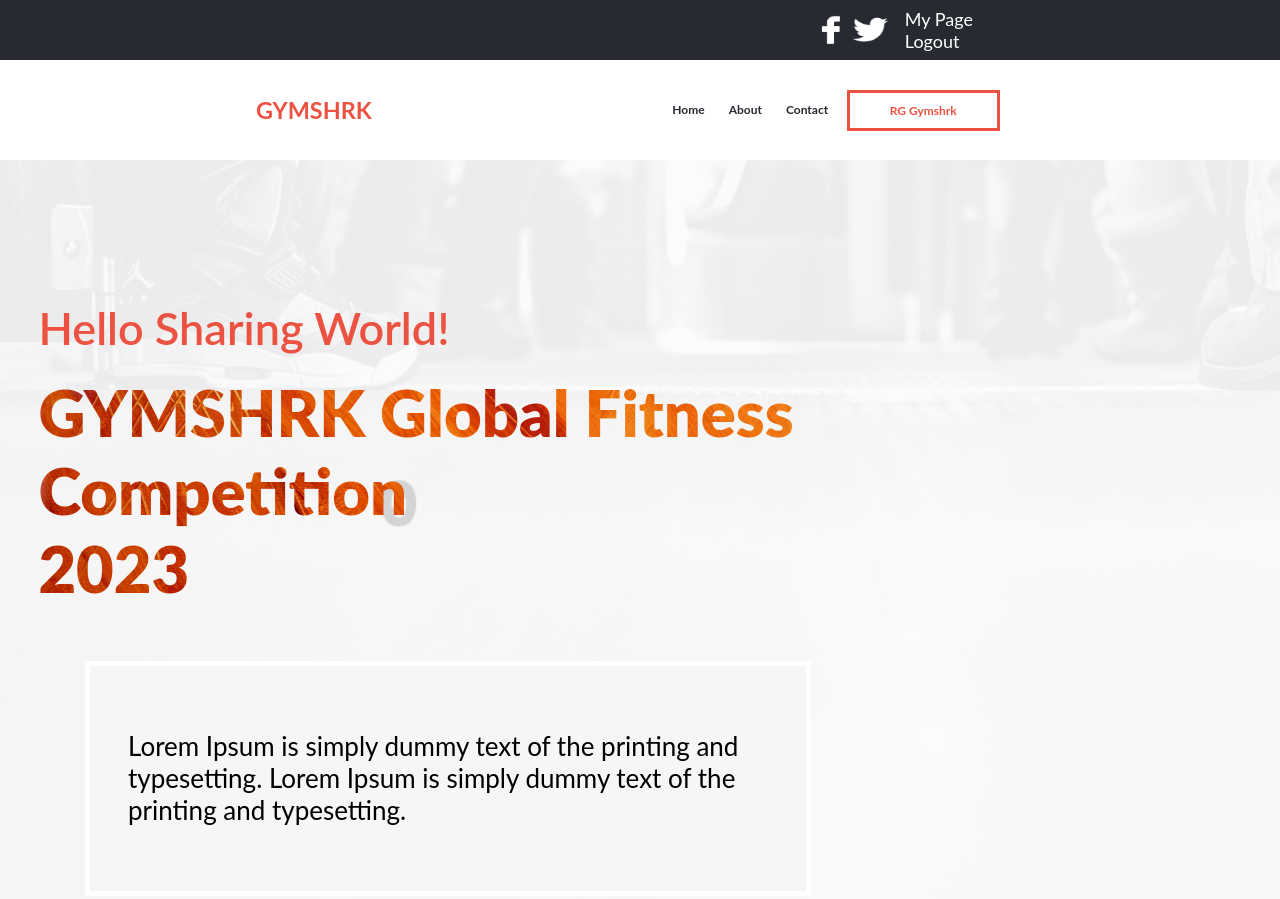
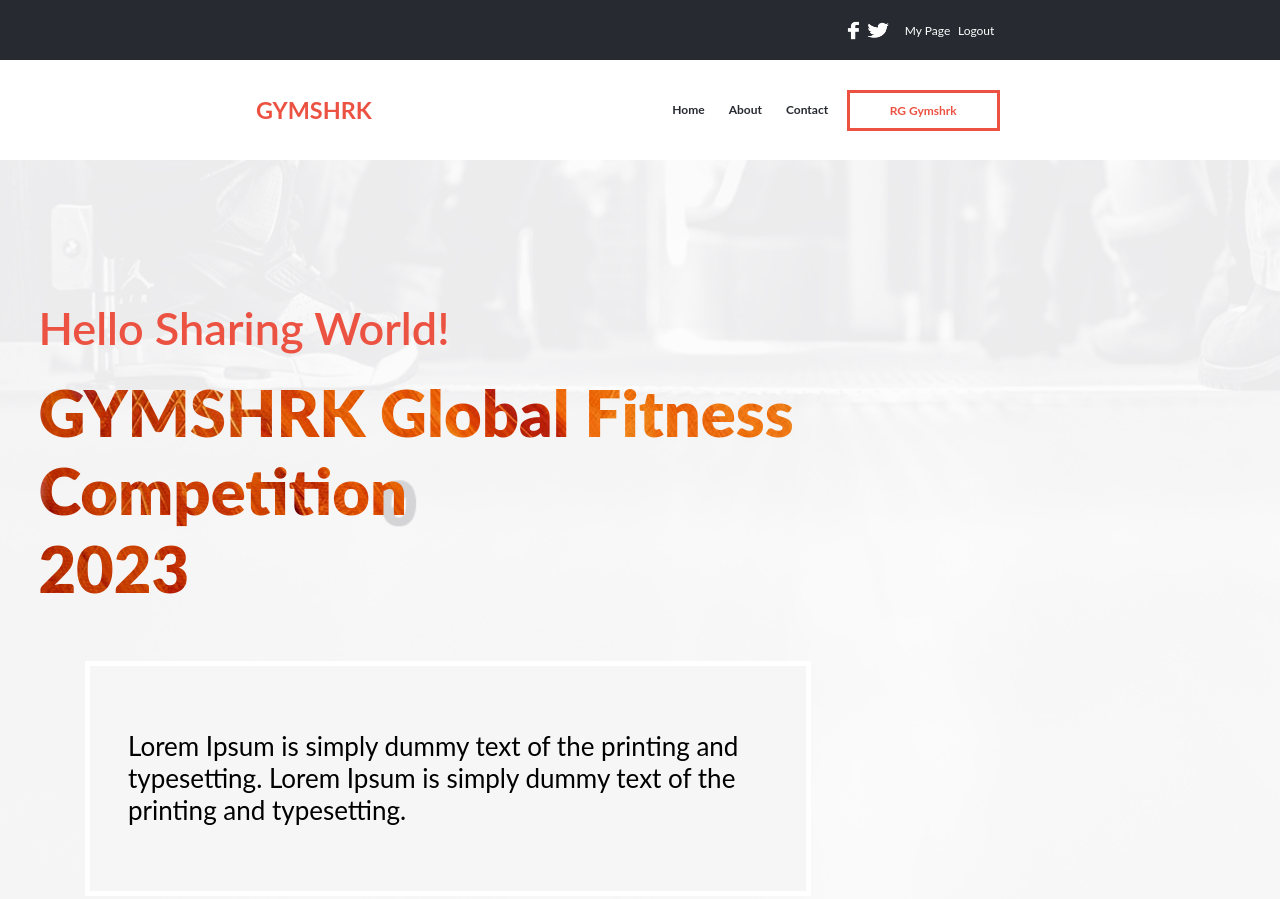
Before and after one commit to Rifat8080/mahadi_capstone_project_1, a website: page index.html in a window 1280 px wide. Shown: the top 899 px of the page. Drawn offline with Linux system fonts and the light colour scheme.

Commit message:
top bar changes

```diff
--- a/home.css
+++ b/home.css
@@ -852,19 +852,19 @@
   }
 
   .fb {
-    height: 40px;
-    width: 40px;
+    height: 25px;
+    width: 25px;
   }
 
   .twt {
-    height: 40px;
-    width: 40px;
+    height: 25px;
+    width: 25px;
   }
 
   .topbar .links-topbar a {
     color: #fff;
     font-family: var(--fonts);
-    font-size: 18px;
+    font-size: 12px;
     padding-left: 3%;
   }
 
```
